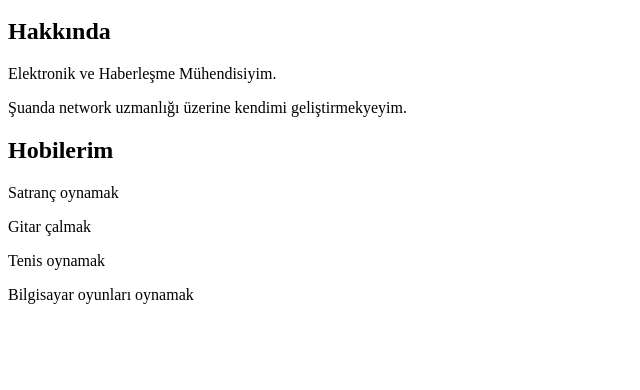
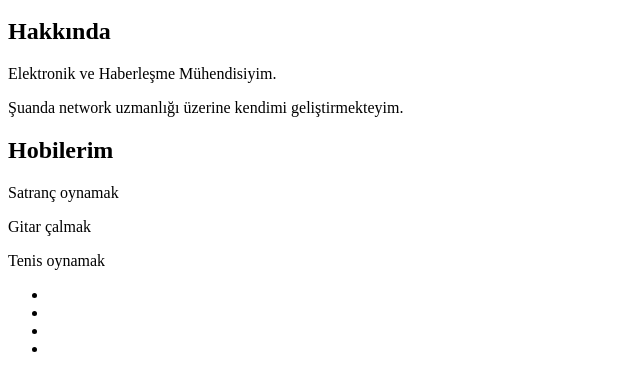
Before and after one commit to yunushadic/yunus-hadic-webpage, a plain HTML site: page index.html in a window 1280 px wide. Shown: the part 48-438 px from the top of the page, without its empty margins (0-640 px from the left). Drawn offline with Linux system fonts and the light colour scheme.

Commit message:
liste öğeleri eklendi.

```diff
--- a/index.html
+++ b/index.html
@@ -2,9 +2,30 @@
 <h1>Yunus HADİÇ</h1>
 <h2>Hakkında</h2>
 <p>Elektronik ve Haberleşme Mühendisiyim.</p>
-<p>Şuanda network uzmanlığı üzerine kendimi geliştirmekyeyim.</p>
+<p>Şuanda network uzmanlığı üzerine kendimi geliştirmekteyim.</p>
 <h2>Hobilerim</h2>
 <p>Satranç oynamak</p>
 <p>Gitar çalmak</p>
 <p>Tenis oynamak</p>
-<p>Bilgisayar oyunları oynamak</p>
+
+
+<!--
+
+    Sıralı Listeler    <ol></ol>  ordered list
+    Sırasız Listeler   <ul></ul>  unordered list
+
+    <li></li> list item
+
+
+
+
+
+-->
+
+<ul>
+    <li></li>
+    <li></li>
+    <li></li>
+    <li></li>
+
+</ul>
```
